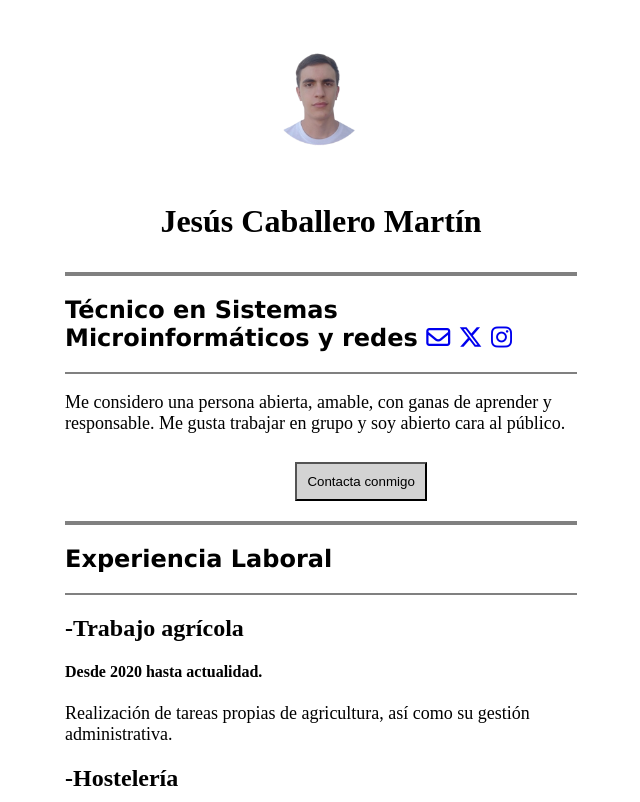
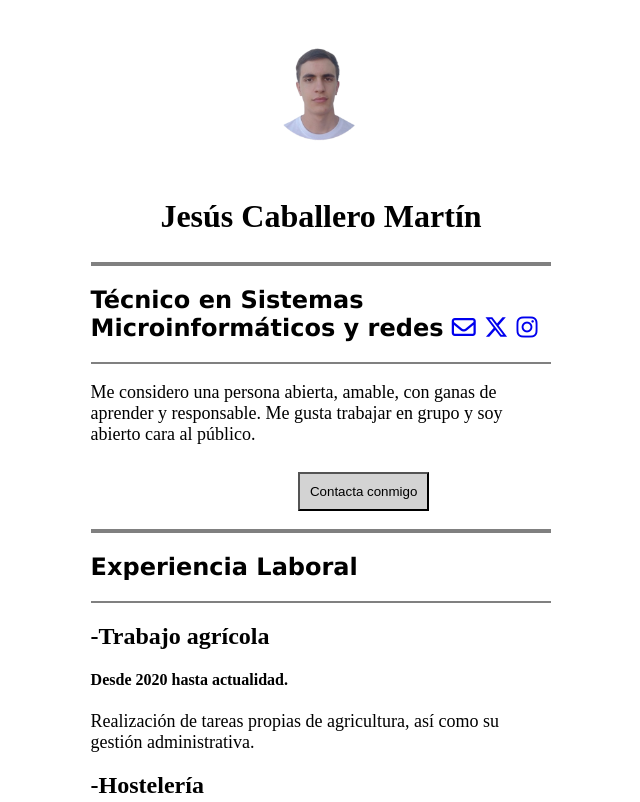
Before and after one commit to jesuscm11/jesuscm11.github.io, a plain HTML site: page index.html in a window 1280 px wide. Shown: the top 802 px of the page, without its empty margins (319-959 px from the left). Drawn offline with Linux system fonts and the light colour scheme.

Commit message:
Update estilos.css

```diff
--- a/estilos.css
+++ b/estilos.css
@@ -1,11 +1,11 @@
 body {
-    margin-left: 30%;
-    margin-right: 30%;
+    margin-left: 32%;
+    margin-right: 32%;
 }
 
 header {
     text-align: center;
-    padding: 10px;
+    padding: 5px;
 }
 
 img {
```
